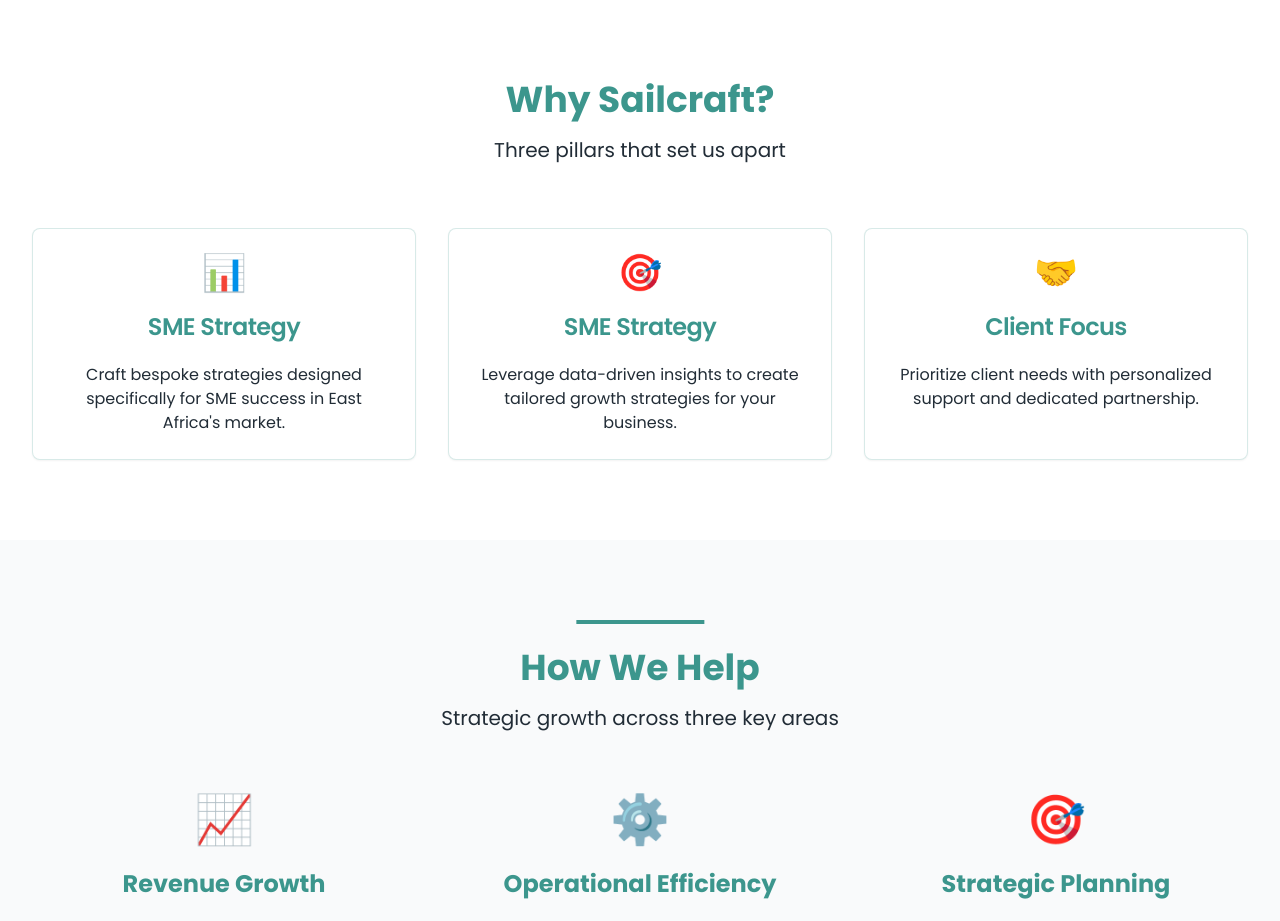
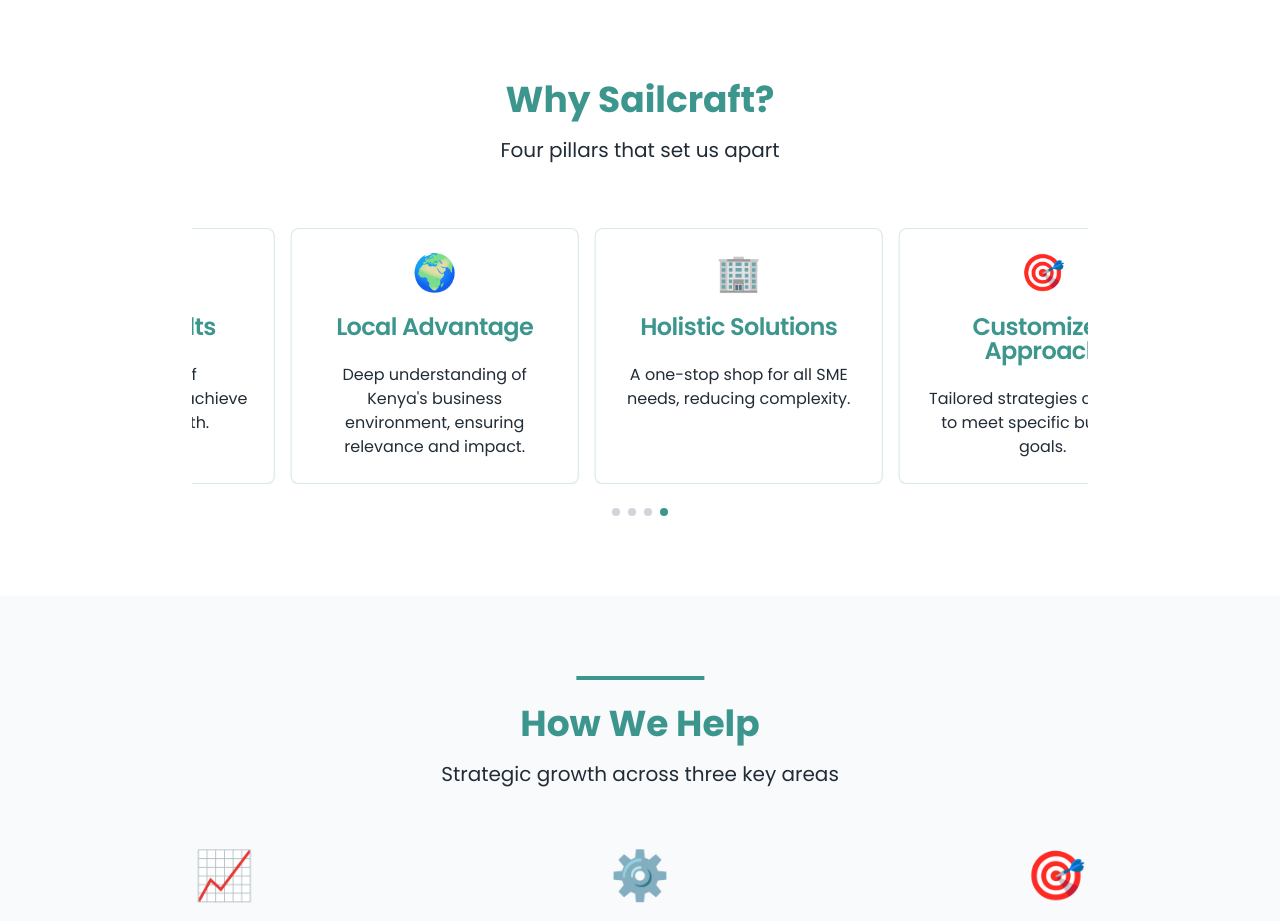
Before and after one commit to sail-25/sail-craft01, a React (Vite) app: page / in a window 1280 px wide. Shown: the part 800-1721 px from the top of the page. Built offline with nearby package versions, Linux system fonts and the light colour scheme.

Commit message:
Add carousel to "Why Sailcraft?" section
Implement carousel for "Why Sailcraft?" section if content exceeds specified limit, with 2-second delay.

```diff
--- a/src/pages/Home.tsx
+++ b/src/pages/Home.tsx
@@ -1,10 +1,34 @@
 import { Button } from "@/components/ui/button";
 import { Card, CardContent, CardDescription, CardHeader, CardTitle } from "@/components/ui/card";
+import { Carousel, CarouselContent, CarouselItem } from "@/components/ui/carousel";
 import { Link } from "react-router-dom";
+import { useEffect, useState } from "react";
 import heroImage from "@/assets/hero-sailboat.jpg";
 import compassIcon from "@/assets/compass-icon.png";
 
 const Home = () => {
+  const [api, setApi] = useState<any>();
+  const [current, setCurrent] = useState(0);
+
+  useEffect(() => {
+    if (!api) return;
+
+    const autoplay = setInterval(() => {
+      api.scrollNext();
+    }, 2000);
+
+    return () => clearInterval(autoplay);
+  }, [api]);
+
+  useEffect(() => {
+    if (!api) return;
+
+    setCurrent(api.selectedScrollSnap());
+    api.on("select", () => {
+      setCurrent(api.selectedScrollSnap());
+    });
+  }, [api]);
+
   const metrics = [
     { value: "40+", label: "Partnerships" },
     { value: "80%", label: "ROI" },
@@ -31,19 +55,24 @@ const Home = () => {
 
   const whyItems = [
     {
-      title: "SME Strategy",
-      description: "Craft bespoke strategies designed specifically for SME success in East Africa's market.",
-      icon: "📊"
+      title: "Holistic Solutions",
+      description: "A one-stop shop for all SME needs, reducing complexity.",
+      icon: "🏢"
     },
     {
-      title: "SME Strategy",
-      description: "Leverage data-driven insights to create tailored growth strategies for your business.",
+      title: "Customized Approach",
+      description: "Tailored strategies designed to meet specific business goals.",
       icon: "🎯"
     },
     {
-      title: "Client Focus",
-      description: "Prioritize client needs with personalized support and dedicated partnership.",
-      icon: "🤝"
+      title: "Proven Results",
+      description: "A track record of empowering SMEs to achieve sustainable growth.",
+      icon: "📈"
+    },
+    {
+      title: "Local Advantage",
+      description: "Deep understanding of Kenya's business environment, ensuring relevance and impact.",
+      icon: "🌍"
     }
   ];
 
@@ -80,11 +109,20 @@ const Home = () => {
         <div className="max-w-7xl mx-auto px-4 sm:px-6 lg:px-8">
           <div className="text-center mb-16">
             <h2 className="text-4xl font-bold text-sailcraft-teal mb-4">Why Sailcraft?</h2>
-            <p className="text-xl text-sailcraft-dark">Three pillars that set us apart</p>
+            <p className="text-xl text-sailcraft-dark">Four pillars that set us apart</p>
           </div>
-          <div className="grid md:grid-cols-3 gap-8">
+          <Carousel
+            setApi={setApi}
+            className="w-full max-w-4xl mx-auto"
+            opts={{
+              align: "start",
+              loop: true,
+            }}
+          >
+            <CarouselContent>
               {whyItems.map((item, index) => (
-              <Card key={index} className="card-sailcraft text-center">
+                <CarouselItem key={index} className="md:basis-1/2 lg:basis-1/3">
+                  <Card className="card-sailcraft text-center h-full">
                     <CardHeader>
                       <div className="text-4xl mb-4">{item.icon}</div>
                       <CardTitle className="text-sailcraft-teal">{item.title}</CardTitle>
@@ -95,6 +133,21 @@ const Home = () => {
                       </CardDescription>
                     </CardContent>
                   </Card>
+                </CarouselItem>
+              ))}
+            </CarouselContent>
+          </Carousel>
+
+          {/* Carousel indicators */}
+          <div className="flex justify-center space-x-2 mt-6">
+            {whyItems.map((_, index) => (
+              <button
+                key={index}
+                className={`w-2 h-2 rounded-full transition-colors ${
+                  current === index ? 'bg-sailcraft-teal' : 'bg-gray-300'
+                }`}
+                onClick={() => api?.scrollTo(index)}
+              />
             ))}
           </div>
         </div>
```
Lines whose indentation alone changed are shown as unchanged.
